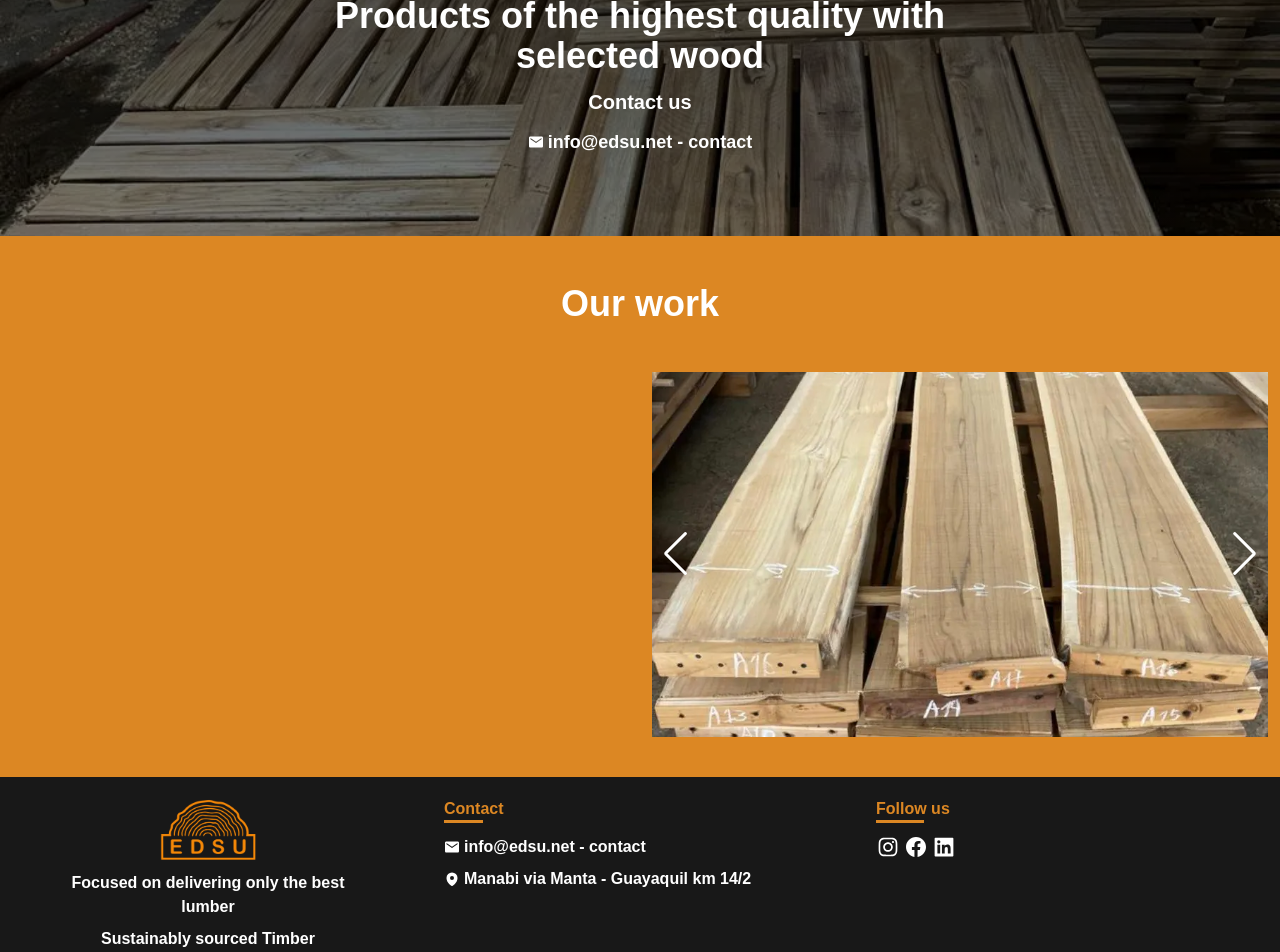
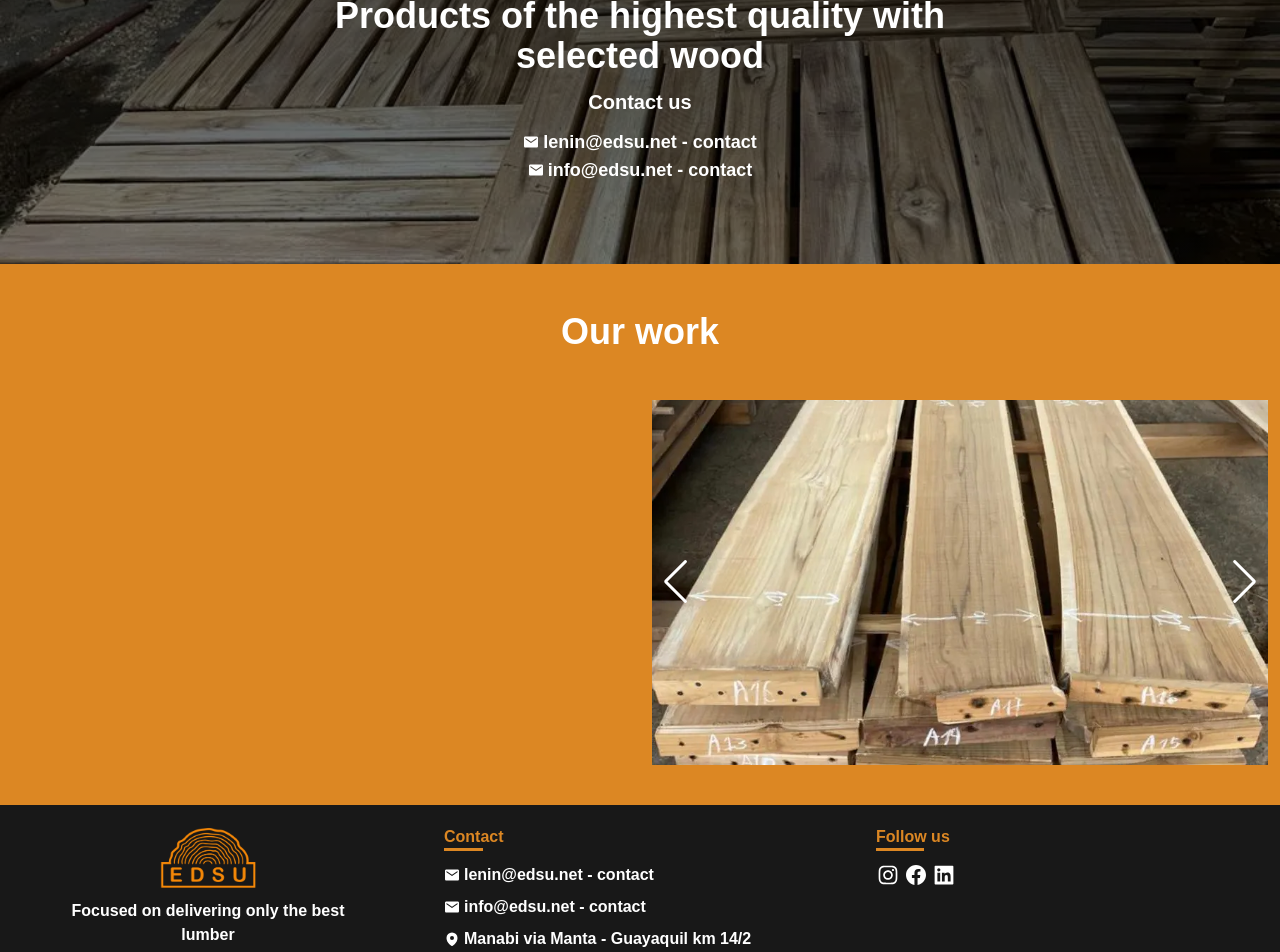
Before and after one commit to patrickwebsdev/edsu, a Next.js app: page /en in a window 1280 px wide. Shown: the part 3920-4872 px from the top of the page. Built offline with nearby package versions, Linux system fonts and the light colour scheme.

Commit message:
refactor: added new email

```diff
--- a/src/features/Contact.tsx
+++ b/src/features/Contact.tsx
@@ -25,6 +25,12 @@ const Contact = ({ lang = 'es' }: Langs) => {
 			</h2>
 			<ul className='text-white text-lg text-center [&>li>a]:flex [&>li>a]:gap-1 [&>li>a]:font-semibold [&>li>a]:fill-white [&>li>a]:items-center [&>li>a]:justify-center'>
 				<li>
+					<a href='mailto:lenin@edsu.net'>
+						<EmailSVG className='w-4' /> lenin@edsu.net -{' '}
+						{langData.contact.contact[lang]}
+					</a>
+				</li>
+				<li>
 					<a href='mailto:info@edsu.net'>
 						<EmailSVG className='w-4' /> info@edsu.net -{' '}
 						{langData.contact.contact[lang]}
--- a/src/features/Footer.tsx
+++ b/src/features/Footer.tsx
@@ -34,16 +34,23 @@ const Footer = ({ lang = 'es' }: Langs) => {
 					</h3>
 					<ul className='text-white font-semibold [&>li>*]:text-white [&>li>*]:fill-white [&>li>*]:flex [&>li>*]:gap-x-1 gap-y-2 flex flex-col'>
 						<li>
+							<a href='mailto:lenin@edsu.net'>
+								<EmailSVG className='w-4' /> lenin@edsu.net -{' '}
+								{langData.contact.contact[lang]}
+							</a>
+						</li>
+						<li>
 							<a href='mailto:info@edsu.net'>
 								<EmailSVG className='w-4' /> info@edsu.net -{' '}
 								{langData.contact.contact[lang]}
 							</a>
 						</li>
-				<li>
-					<p>
-						<MapPinSVG className='w-4' /> Manabi via Manta - Guayaquil km 14/2
-					</p>
-				</li>
+						<li>
+							<p>
+								<MapPinSVG className='w-4' /> Manabi via Manta - Guayaquil km
+								14/2
+							</p>
+						</li>
 					</ul>
 				</div>
 				<div className='flex flex-col'>
```
